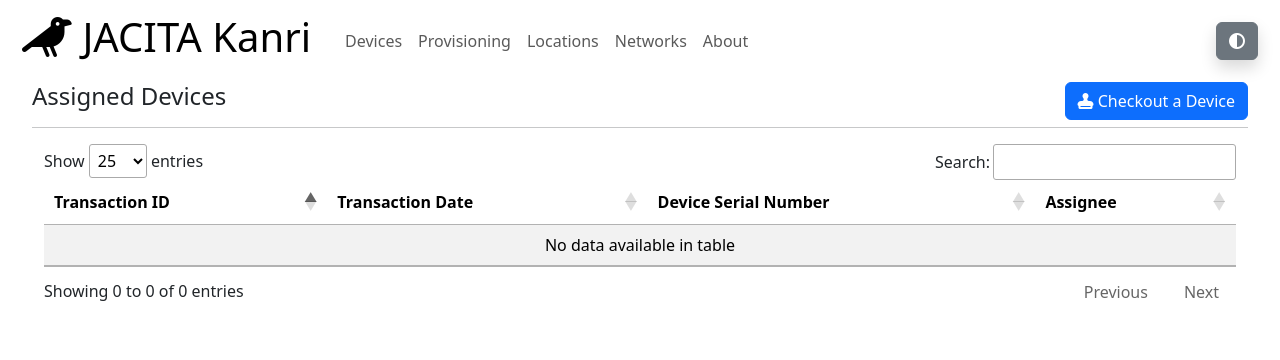
After one commit to ravendinata/JACITA-Kanri, a Flask app: page /provisioning/assigned_devices in a window 1280 px wide. The commit adds this page. Shown: the top 360 px of the page. Run offline with Flask 3, Linux system fonts and the light colour scheme; data that the repository does not hold is empty; parts of the project's set-up code (start-up, migrations or seed data) failed here and were passed over; some libraries are stand-ins or nearby versions.

Commit message:
Added assigned devices list page

```diff
--- a/app.py
+++ b/app.py
@@ -65,6 +65,18 @@ class DeviceProvisioning(db.Model):
     def to_dict(self):
         return { c.name: getattr(self, c.name) for c in self.__table__.columns }
 
+class AssignedDevices(db.Model):
+    transaction_id = db.Column(db.String(20), primary_key = True)
+    transaction_date = db.Column(db.DateTime)
+    device_serial_number = db.Column(db.String(15), db.ForeignKey('devices.serial_number'))
+    assignee = db.Column(db.String(100))
+
+    def __repr__(self):
+        return f"<AssignedDevice: {self.transaction_id}>"
+
+    def to_dict(self):
+        return { c.name: getattr(self, c.name) for c in self.__table__.columns }
+
 def generate_txn_id(category: str):
     return f"{category}-{str(uuid.uuid4())[:16].upper()}"
 
@@ -123,6 +135,11 @@ def page_provision_device():
         return render_template('provision_device.html', title = 'Provision Device', status = status['status'], message = status['message'], transaction_id = generate_txn_id('DEV'))
 
     return render_template('provision_device.html', title = 'Provision Device', transaction_id = generate_txn_id('DEV'))
+
+@app.route('/provisioning/assigned_devices')
+def page_assigned_devices():
+    assigned_devices = db.session.query(AssignedDevices)
+    return render_template('assigned_devices.html', title = 'Assigned Devices', assigned_devices = [ txn.to_dict() for txn in assigned_devices ])
 
 @app.route('/provisioning_dashboard')
 def page_provisioning_dashboard():
@@ -260,6 +277,12 @@ def get_devices():
     devices = Devices.query.all()
     return { 'data': [ device.to_dict() for device in devices ] }
 
+@app.route('/api/provisioning/assigned_devices', methods = ['GET'])
+def list_provisioned_devices():
+    assigned_devices = db.session.query(AssignedDevices)
+
+    return { 'data': [ txn.to_dict() for txn in assigned_devices ] }
+
 @app.route('/api/provisioning/device/add', methods = ['POST'])
 def provision_device():
     print(request.form)
--- /dev/null
+++ b/templates/assigned_devices.html
@@ -0,0 +1,104 @@
+{% extends 'base.html' %}
+
+{% block content %}
+<span class="float-end"><a class="btn btn-primary" href="/provision_device"><i class="fa-solid fa-stamp"></i> Checkout a Device</a></span>
+<h2>{{ title }}</h2>
+<hr>
+<div class="container-fluid" style="padding-bottom: 48px;">
+    <table id="data" class="table table-striped" style="width: 100%;">
+        <thead>
+            <tr>
+                <th>Transaction ID</th>
+                <th>Transaction Date</th>
+                <th>Device Serial Number</th>
+                <th>Assignee</th>
+            </tr>
+        </thead>
+        <tbody>
+        </tbody>
+    </table>
+</div>
+{% endblock %}
+
+{% block scripts %}
+<script>
+$(document).ready(function ()
+{
+    var tbl = $('#data').DataTable(
+    {
+        ajax: '/api/provisioning/assigned_devices',
+        columns:
+        [
+            { data: 'transaction_id' },
+            { data: 'transaction_date' },
+            { data: 'device_serial_number' },
+            { data: 'assignee' }
+        ],
+        fixedHeader: true,
+        language:
+        {
+            searchBuilder:
+            {
+                button:
+                {
+                    0: 'Advanced Search',
+                    _: 'Advanced Search (%d)'
+                },
+                title:
+                {
+                    _: 'Advanced Search (%d)',
+                    0: 'Advanced Search'
+                },
+                data: 'Item'
+            }
+        },
+        pageLength: 25,
+        lengthMenu: [[10, 25, 50, 100, -1], [10, 25, 50, 100, "All"]],
+        layout:
+        {
+            top2Start: 'info',
+            top2End: 'search',
+            topStart: 'pageLength',
+            topEnd:
+            {
+                buttons:
+                [
+                    {
+                        extend: 'collection',
+                        text: 'Export…',
+                        buttons:
+                        [
+                            {
+                                extend: 'excelHtml5',
+                                text: 'Excel',
+                                autoFilter: true,
+                                filename: `Kanri_Devices_${new Date().toISOString().slice(0, 10)}`,
+                                messageBottom: `Exported on ${new Date().toISOString().slice(0, 10)}. Generated by JACITA Kanri.`,
+                                sheetName: 'Devices',
+                                exportOptions:
+                                {
+                                    modifier:
+                                    {
+                                        page: 'all'
+                                    }
+                                }
+                            },
+                            {
+                                extend: 'pdfHtml5',
+                                text: 'PDF',
+                                filename: `Kanri_Devices_${new Date().toISOString().slice(0, 10)}`,
+                                messageBottom: `Exported on ${new Date().toISOString().slice(0, 10)}. Generated by JACITA Kanri.`,
+                                pageSize: 'A4',
+                                orientation: 'landscape'
+                            }
+                        ]
+                    }
+                ]
+            },
+            bottomStart: null,
+            bottomEnd: 'paging',
+        }
+    });
+});
+</script>
+{% endblock %}
--- a/templates/provisioning_dashboard.html
+++ b/templates/provisioning_dashboard.html
@@ -26,7 +26,7 @@
                         <small class="card-text text-muted" style="bottom: 0">{{ count_provisioned_device }} provisioned device{% if count_provisioned_device > 1 %}s{% endif %}</small>
                     </div>
                     <div class="col">
-                        <a href="/provisioned_devices" class="btn btn-primary float-end">View Assigned Devices</a>
+                        <a href="/provisioning/assigned_devices" class="btn btn-primary float-end">View Assigned Devices</a>
                     </div>
                 </div>
             </div>
```
